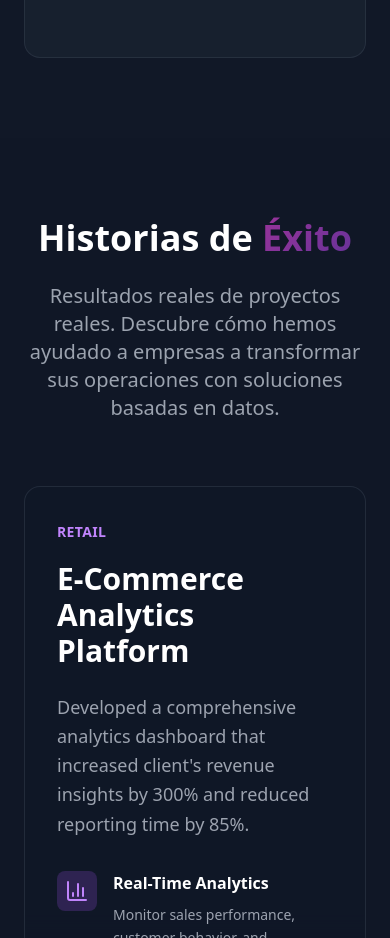
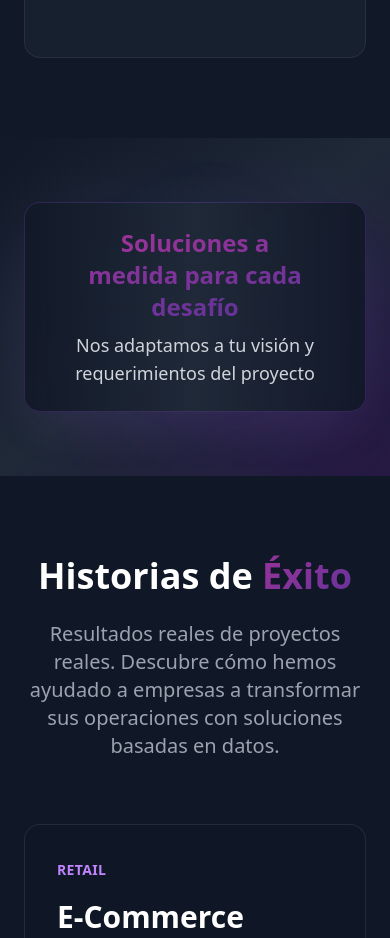
Before and after one commit to AxelCompte/CYPData-Web, a Next.js app: page / in a window 390 px wide. Shown: the part 3060-3998 px from the top of the page. Built offline with nearby package versions, Linux system fonts and the light colour scheme.

Commit message:
midline header

```diff
--- a/src/app/page.tsx
+++ b/src/app/page.tsx
@@ -714,6 +714,10 @@ const translations = {
         title: "Desarrollo Web",
         description: "Sitios web y aplicaciones web modernas, responsivas y optimizadas que ofrecen experiencias excepcionales y resultados medibles."
       }
+    },
+    midline: {
+      title: "Soluciones a medida para cada desafío",
+      subtitle: "Nos adaptamos a tu visión y requerimientos del proyecto"
     },
     cases: {
       title: "Historias de",
@@ -852,6 +856,10 @@ const translations = {
         description: "Modern, responsive, and optimized websites and web applications that deliver exceptional user experiences and measurable results."
       }
     },
+    midline: {
+      title: "Tailored solutions for every challenge",
+      subtitle: "We adapt to your vision and project requirements"
+    },
     cases: {
       title: "Success",
       titleHighlight: "Stories",
@@ -1277,6 +1285,40 @@ export default function Home() {
         </div>
       </section>
 
+      {/* Mid-line Header */}
+      <section className="relative py-16 px-6 overflow-hidden">
+        {/* Enhanced Background */}
+        <div className="absolute inset-0 bg-gradient-to-br from-gray-900 via-gray-800 to-purple-900/30"></div>
+        <div className="absolute inset-0 bg-[radial-gradient(circle_at_30%_50%,rgba(120,119,198,0.1),transparent_50%)]"></div>
+        <div className="absolute inset-0 bg-[radial-gradient(circle_at_70%_50%,rgba(139,92,246,0.1),transparent_50%)]"></div>
+
+        {/* Animated background elements */}
+        <div className="absolute top-1/4 left-1/4 w-64 h-64 bg-purple-500/5 rounded-full blur-3xl animate-pulse"></div>
+        <div className="absolute bottom-1/4 right-1/4 w-48 h-48 bg-blue-500/5 rounded-full blur-2xl animate-pulse delay-1000"></div>
+
+        <div className="container mx-auto max-w-7xl relative z-10">
+          <FadeInWhenVisible direction="up" className="text-center">
+            <div className="relative">
+              {/* Decorative elements */}
+              <div className="absolute top-1/2 left-0 right-0 h-px bg-gradient-to-r from-transparent via-purple-400/30 to-transparent transform -translate-y-1/2"></div>
+              <div className="absolute top-1/2 left-1/2 transform -translate-x-1/2 -translate-y-1/2 w-2 h-2 bg-purple-400 rounded-full"></div>
+
+              {/* Main content with better styling */}
+              <div className="relative bg-gradient-to-r from-gray-900/90 via-gray-800/95 to-gray-900/90 backdrop-blur-sm px-12 py-6 rounded-2xl border border-purple-500/20 shadow-2xl shadow-purple-500/10 inline-block">
+                <div className="text-center space-y-2">
+                  <h3 className="text-2xl md:text-4xl font-bold">
+                    <span className="gradient-text">{t.midline.title}</span>
+                  </h3>
+                  <p className="text-lg md:text-xl text-gray-300 font-medium">
+                    {t.midline.subtitle}
+                  </p>
+                </div>
+              </div>
+            </div>
+          </FadeInWhenVisible>
+        </div>
+      </section>
+
       {/* Case Studies Section */}
       <section id="cases" className="py-20 px-6 bg-gray-900/80 backdrop-blur-md relative z-10">
         <div className="container mx-auto max-w-7xl">
```
